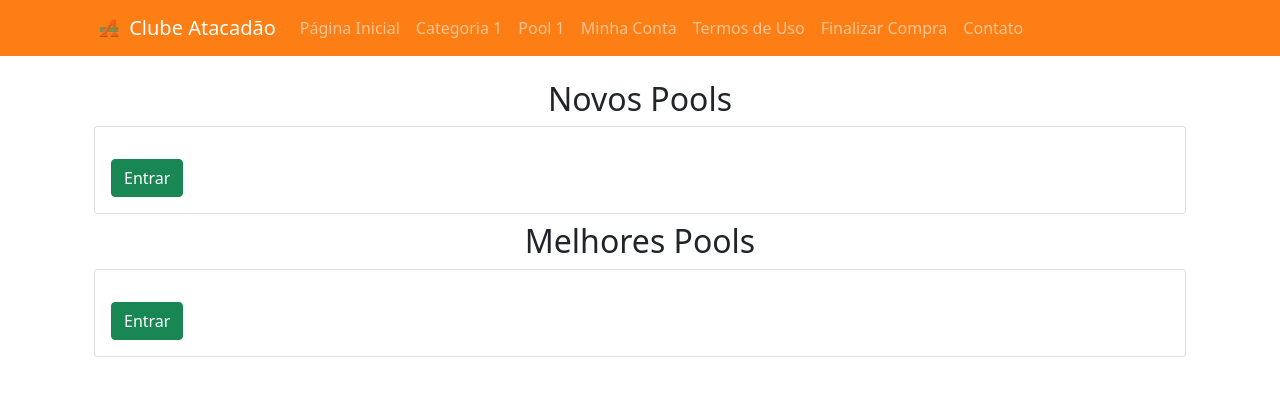
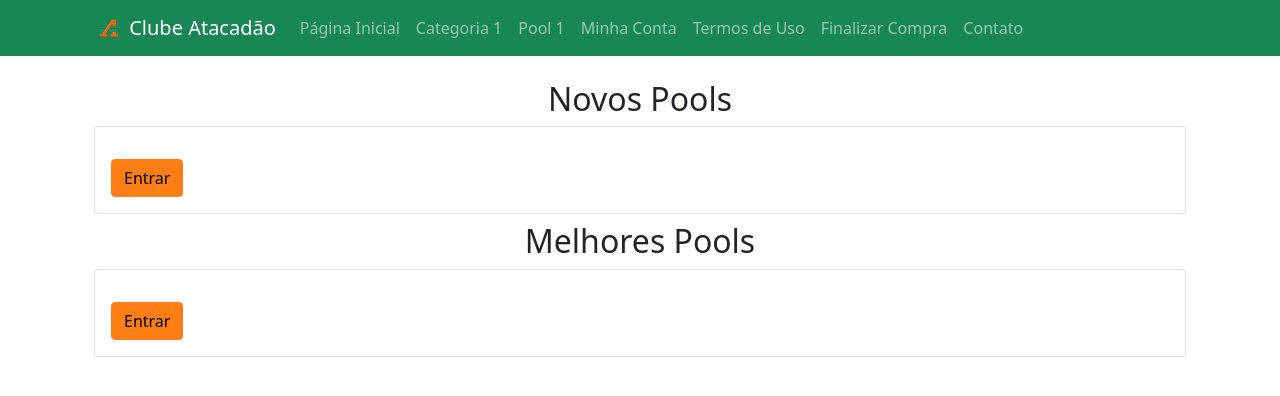
Before and after one commit to fhuffner91/ca-front, a Next.js app: page / in a window 1280 px wide. Shown: the top 396 px of the page. Built offline with nearby package versions, Linux system fonts and the light colour scheme.

Commit message:
Changing Colors

```diff
--- a/styles/global.scss
+++ b/styles/global.scss
@@ -1,4 +1,4 @@
-$primary : #fd7e14;
-$secondary : #198754;
+$primary : #198754;
+$secondary : #fd7e14;
 
 @import "~bootstrap/scss/bootstrap.scss";
```
